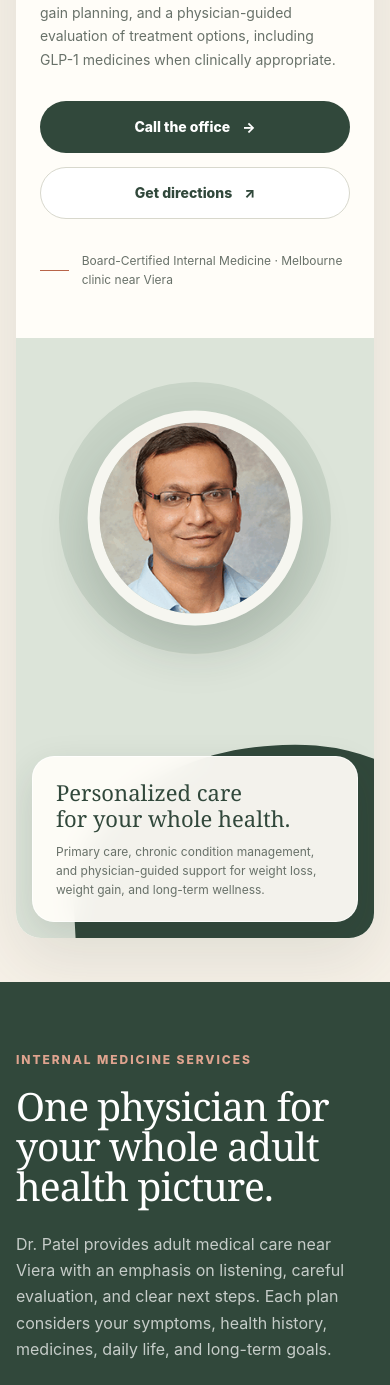
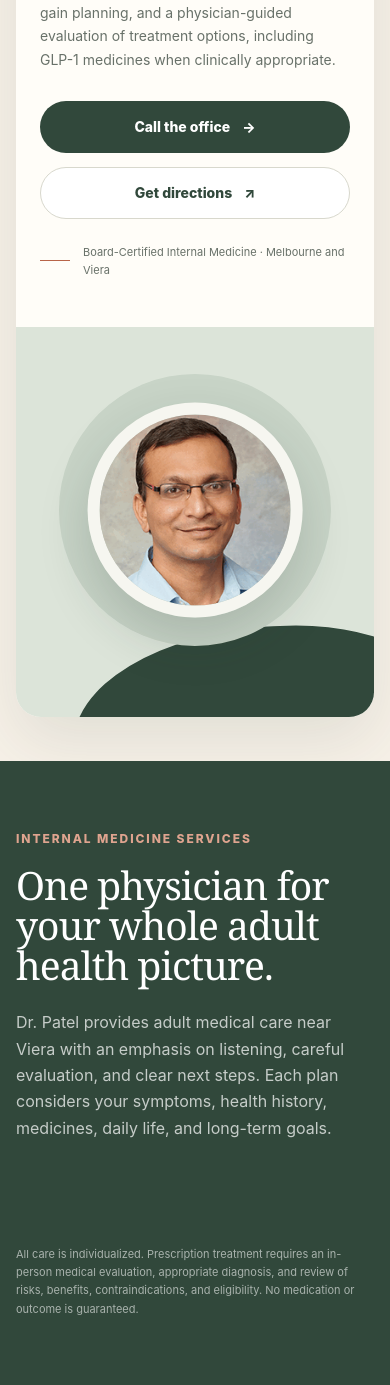
Before and after one commit to prerakpatel51/drpratikpatel, a Django app: template templates/clinic/home.html in a window 390 px wide. Shown: the part 578-1963 px from the top of the page. Run offline with Django 5.2, Linux system fonts and the light colour scheme; the template is opened without the code that fills it, so the values that code supplies are empty.

Commit message:
Simplify mobile hero portrait

```diff
--- a/static/clinic/css/site.css
+++ b/static/clinic/css/site.css
@@ -188,13 +188,13 @@ footer { padding: 65px 0 30px; color: white; background: #22342b; }
   .lead { font-size: 17px; }
   .actions { align-items: stretch; flex-direction: column; }
   .button { width: 100%; }
-  .hero-portrait { min-height: 600px; }
-  .hero-portrait::before { inset: auto -24% -14% 16%; height: 46%; }
-  .portrait-orbit { top: 30%; width: 76%; }
-  .portrait { top: 30%; width: 60%; }
-  .care-card { left: 16px; right: 16px; bottom: 16px; width: auto; padding: 22px 23px; }
-  .care-card strong { font-size: 22px; }
-  .care-card span { font-size: 12px; line-height: 1.6; }
+  .credential { margin-top: 24px; font-size: 11px; }
+  .credential span { flex: 0 0 30px; }
+  .hero-portrait { min-height: 390px; }
+  .hero-portrait::before { inset: auto -22% -29% 16%; height: 52%; }
+  .portrait-orbit { top: 47%; width: 76%; }
+  .portrait { top: 47%; width: 60%; }
+  .care-card { display: none; }
   .portrait-caption { display: none; }
   .care-section { padding-block: 68px; }
   .service-grid { grid-template-columns: 1fr; }
--- a/templates/clinic/home.html
+++ b/templates/clinic/home.html
@@ -87,7 +87,7 @@
           <a class="button primary" href="tel:+13212554003">Call the office <span aria-hidden="true">→</span></a>
           <a class="button secondary" href="https://www.google.com/maps/search/?api=1&amp;query=8041+Spyglass+Hill+Rd+Suite+102+Melbourne+FL+32940">Get directions <span aria-hidden="true">↗</span></a>
         </div>
-        <p class="credential"><span aria-hidden="true"></span>Board-Certified Internal Medicine · Melbourne clinic near Viera</p>
+        <p class="credential"><span aria-hidden="true"></span>Board-Certified Internal Medicine · Melbourne and Viera</p>
       </div>
       <div class="hero-portrait">
         <div class="portrait-orbit" aria-hidden="true"></div>
```
